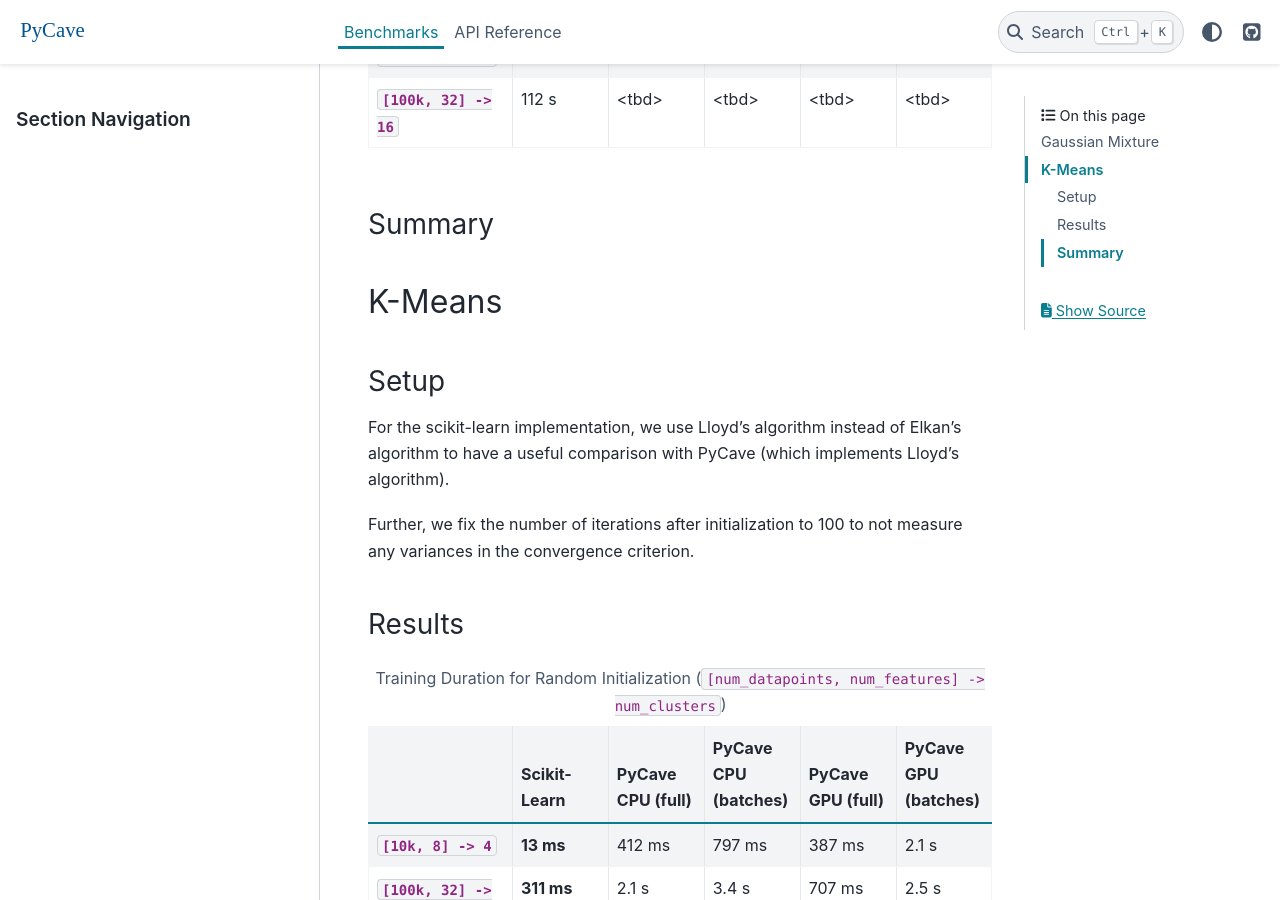
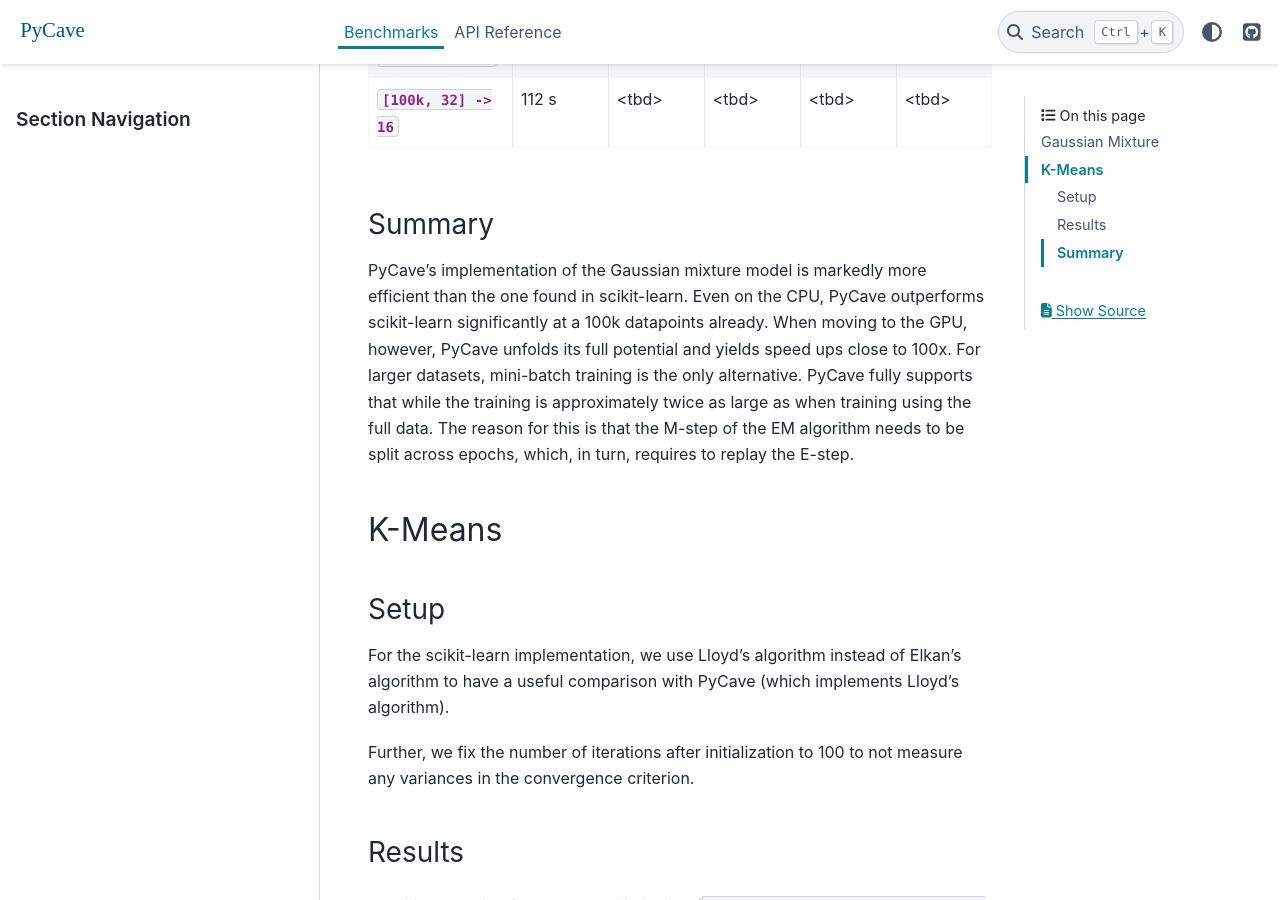
Before and after one commit to borchero/pycave, a Sphinx documentation site: the page built from docs/sites/benchmark.rst, in a window 1280 px wide and 900 px high, scrolled down 1702 px. Built offline with Sphinx 7.4.7 and the PyData theme 0.15.4, drawn with Linux system fonts in a browser that asks for light colours.

Commit message:
Add benchmark summary

```diff
--- a/docs/sites/benchmark.rst
+++ b/docs/sites/benchmark.rst
@@ -111,6 +111,14 @@ Results
 Summary
 ^^^^^^^
 
+PyCave's implementation of the Gaussian mixture model is markedly more efficient than the one found
+in scikit-learn. Even on the CPU, PyCave outperforms scikit-learn significantly at a 100k
+datapoints already. When moving to the GPU, however, PyCave unfolds its full potential and yields
+speed ups close to 100x. For larger datasets, mini-batch training is the only alternative. PyCave
+fully supports that while the training is approximately twice as large as when training using the
+full data. The reason for this is that the M-step of the EM algorithm needs to be split across
+epochs, which, in turn, requires to replay the E-step.
+
 
 K-Means
 -------
```
